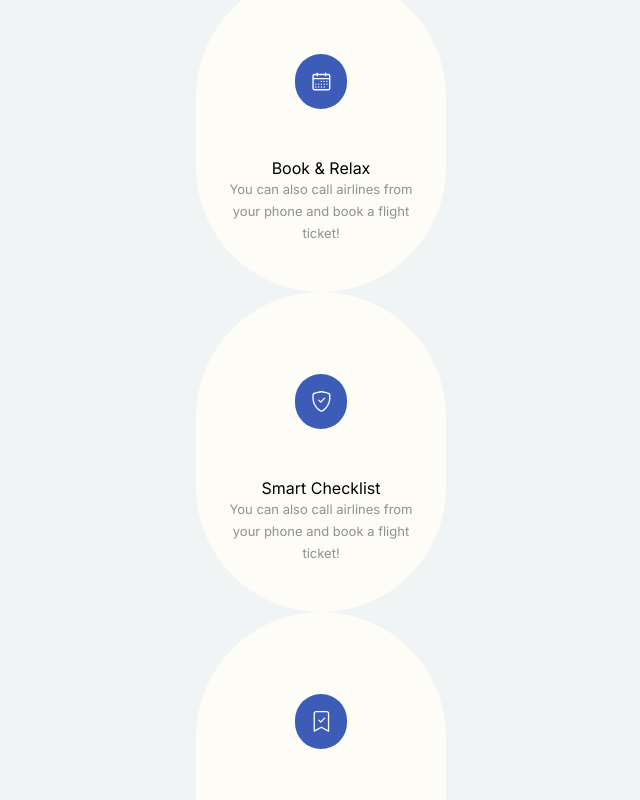
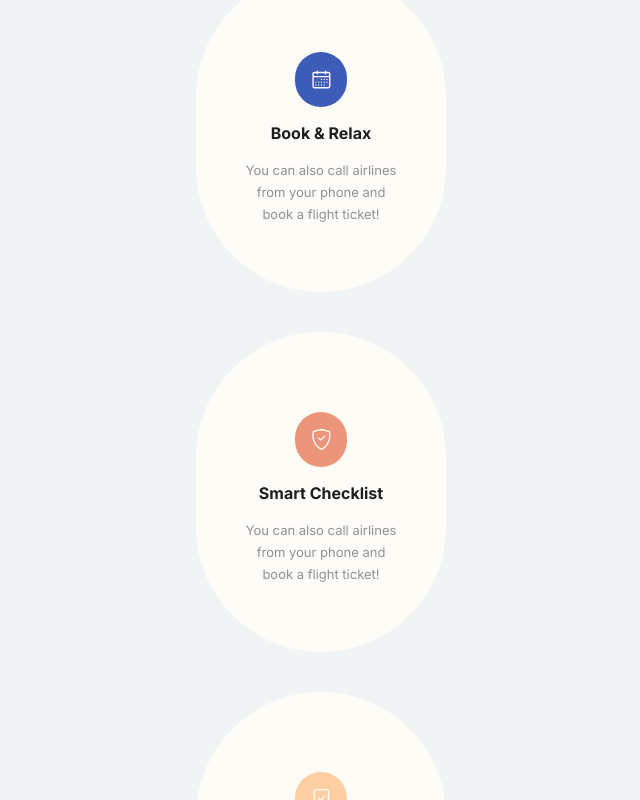
Before and after one commit to caiohenrqq/react-travel, a React (Vite) app: page / in a window 1280 px wide. Shown: the part 2800-3600 px from the top of the page, without its empty margins (319-959 px from the left). Built offline with nearby package versions, Linux system fonts and the light colour scheme.

Commit message:
Add Sessão Info v2

```diff
--- a/src/Components/Info/Info.jsx
+++ b/src/Components/Info/Info.jsx
@@ -26,7 +26,7 @@ function Info() {
           </div>
 
           <div className="singleCard">
-            <div className="iconDiv flex">
+            <div className="iconDiv flex corUm">
               <BsShieldCheck className='icon'/>
             </div>
             <div className="cardContent">
@@ -36,7 +36,7 @@ function Info() {
           </div>
 
           <div className="singleCard">
-            <div className="iconDiv flex">
+            <div className="iconDiv flex corDois">
               <BsBookmarkCheck className='icon'/>
             </div>
             <div className="cardContent">
--- a/src/main.css
+++ b/src/main.css
@@ -385,15 +385,10 @@ h2 {
   display: flex;
   flex-direction: column;
   align-items: center;
-}
-.info .infoContainer .cardsDiv .singleCard .cardContent .cardTitle {
-  display: flex;
-  align-items: center;
-  justify-content: center;
+  margin-top: 2.5rem;
 }
 .info .infoContainer .cardsDiv .singleCard .iconDiv {
-  justify-content: center;
-  margin: auto;
+  margin-top: 2rem;
   background-color: var(--corPrimaria);
   width: -moz-max-content;
   width: max-content;
@@ -403,4 +398,17 @@ h2 {
 }
 .info .infoContainer .cardsDiv .singleCard .iconDiv .icon {
   color: var(--corBranca);
+}
+.info .infoContainer .cardsDiv .singleCard .cardTitle {
+  color: var(--corPreta);
+  font-weight: 700;
+}
+.info .infoContainer .cardsDiv .singleCard p {
+  margin: 1rem;
+}
+.info .infoContainer .cardsDiv .singleCard .corUm {
+  background: var(--corUm);
+}
+.info .infoContainer .cardsDiv .singleCard .corDois {
+  background: var(--corDois);
 }/*# sourceMappingURL=main.css.map */
--- a/src/main.scss
+++ b/src/main.scss
@@ -455,18 +455,10 @@ h2 {
         display: flex;
         flex-direction: column;
         align-items: center;
-
-        .cardContent {
-          .cardTitle {
-            display: flex;
-            align-items: center;
-            justify-content: center;
-          }
-        }
+        margin-top: 2.5rem;
 
         .iconDiv {
-          justify-content: center;
-          margin: auto;
+          margin-top: 2rem;
           background-color: var(--corPrimaria);
           width: max-content;
           height: 55px;
@@ -477,6 +469,22 @@ h2 {
             color: var(--corBranca);
           }
         }
+        .cardTitle {
+          color: var(--corPreta);
+          font-weight: 700;
+        }
+
+        p {
+          margin: 1rem;
+        }
+
+        .corUm {
+          background: var(--corUm);
+        }
+
+        .corDois {
+          background: var(--corDois);
+        }
       }
     }
   }
```
Also changed, not shown: 1 other file (tests, documents, lock files or other folders).
